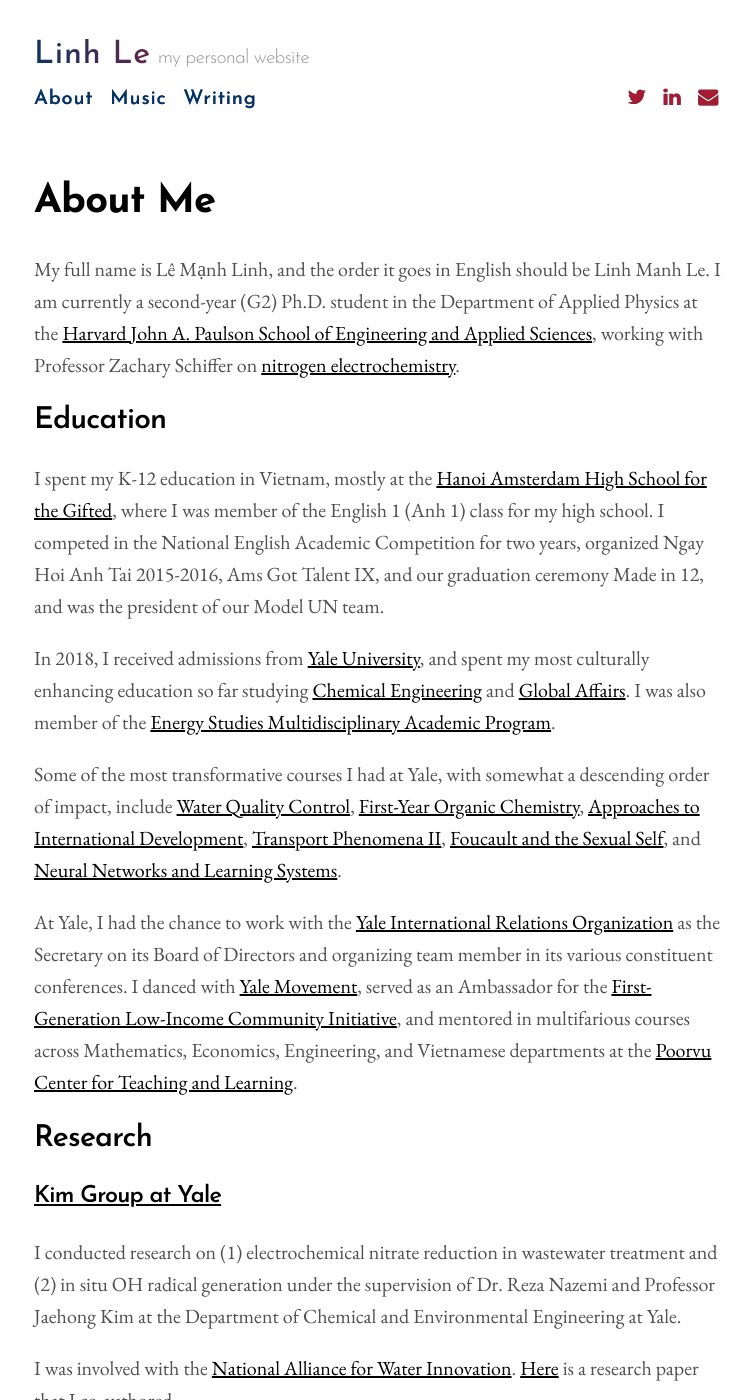
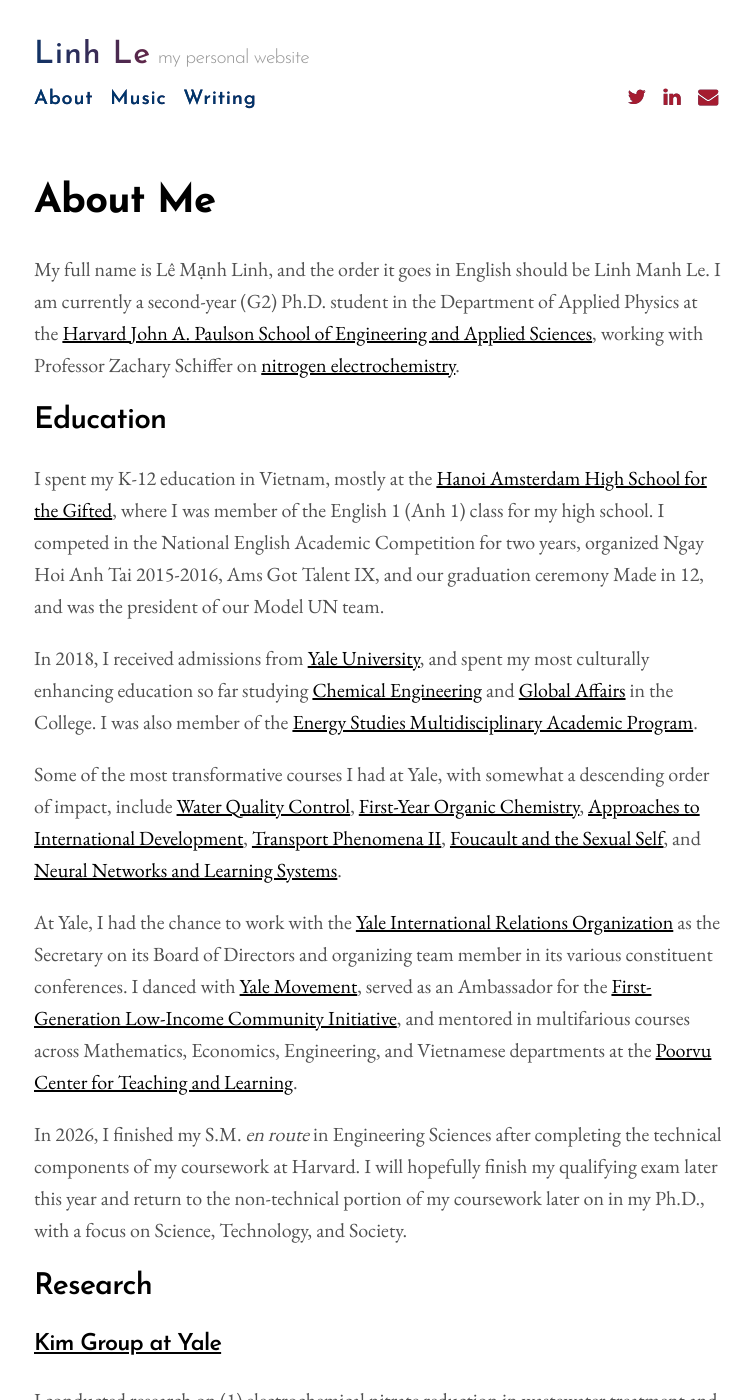
Before and after one commit to aidenva/aidenva.github.io, a Jekyll site: the page built from menu/about.md, in a window 1280 px wide and 1400 px high. Shown: the whole window, without its empty margins (261-1013 px from the left). Built offline with Jekyll 4.4.1, drawn with Linux system fonts in a browser that asks for light colours; some of the changed text lies outside the part shown.

Commit message:
update about

```diff
--- a/menu/about.md
+++ b/menu/about.md
@@ -10,11 +10,13 @@
 
 I spent my K-12 education in Vietnam, mostly at the [Hanoi Amsterdam High School for the Gifted](http://www.hn-ams.edu.vn/en), where I was member of the English 1 (Anh 1) class for my high school. I competed in the National English Academic Competition for two years, organized Ngay Hoi Anh Tai 2015-2016, Ams Got Talent IX, and our graduation ceremony Made in 12, and was the president of our Model UN team.
 
-In 2018, I received admissions from [Yale University](https://yale.edu), and spent my most culturally enhancing education so far studying [Chemical Engineering](https://seas.yale.edu/departments/chemical-and-environmental-engineering) and [Global Affairs](https://jackson.yale.edu/academics/the-global-affairs-major/). I was also member of the [Energy Studies Multidisciplinary Academic Program](https://earth.yale.edu/energy-studies).
+In 2018, I received admissions from [Yale University](https://yale.edu), and spent my most culturally enhancing education so far studying [Chemical Engineering](https://seas.yale.edu/departments/chemical-and-environmental-engineering) and [Global Affairs](https://jackson.yale.edu/academics/the-global-affairs-major/) in the College. I was also member of the [Energy Studies Multidisciplinary Academic Program](https://earth.yale.edu/energy-studies).
 
 Some of the most transformative courses I had at Yale, with somewhat a descending order of impact, include [Water Quality Control](https://courses.yale.edu/?details&srcdb=201903&crn=10995), [First-Year Organic Chemistry](https://courses.yale.edu/?details&srcdb=201803&crn=10629), [Approaches to International Development](https://courses.yale.edu/?details&srcdb=202001&crn=27688), [Transport Phenomena II](https://courses.yale.edu/?details&srcdb=202101&crn=21832), [Foucault and the Sexual Self](https://courses.yale.edu/?details&srcdb=202201&crn=23790), and [Neural Networks and Learning Systems](https://courses.yale.edu/?details&srcdb=202103&crn=11124).
 
 At Yale, I had the chance to work with the [Yale International Relations Organization](https://www.yira.org) as the Secretary on its Board of Directors and organizing team member in its various constituent conferences. I danced with [Yale Movement](https://www.youtube.com/c/YaleMovement), served as an Ambassador for the [First-Generation Low-Income Community Initiative](https://fgli.yalecollege.yale.edu/), and mentored in multifarious courses across Mathematics, Economics, Engineering, and Vietnamese departments at the [Poorvu Center for Teaching and Learning](https://poorvucenter.yale.edu/course-based-peer-tutors).
+
+In 2026, I finished my S.M. *en route* in Engineering Sciences after completing the technical components of my coursework at Harvard. I will hopefully finish my qualifying exam later this year and return to the non-technical portion of my coursework later on in my Ph.D., with a focus on Science, Technology, and Society.
 
 ## Research
 
```
Also changed, not shown: other parts of menu/about.md (+1 -1 lines).
